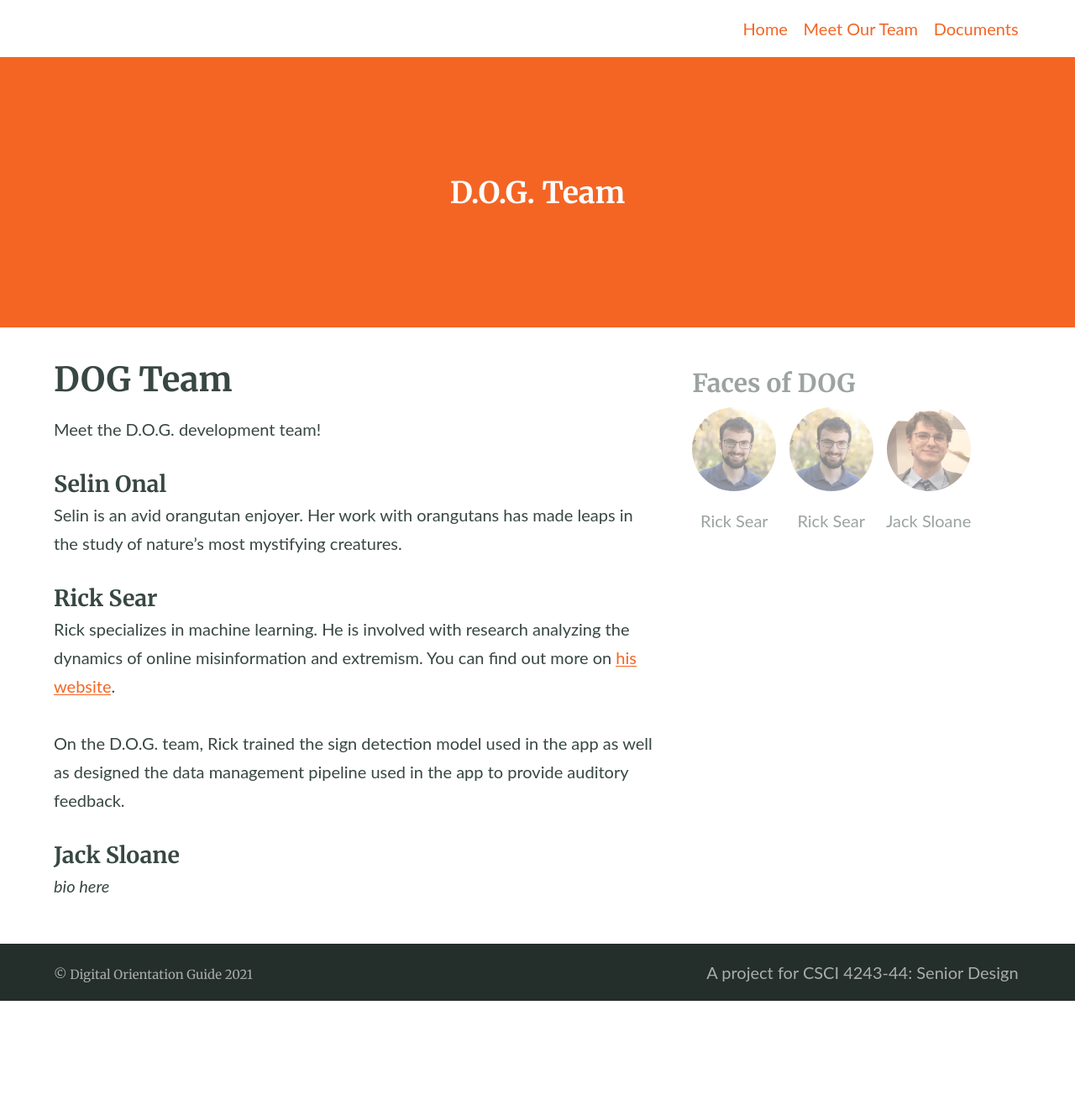
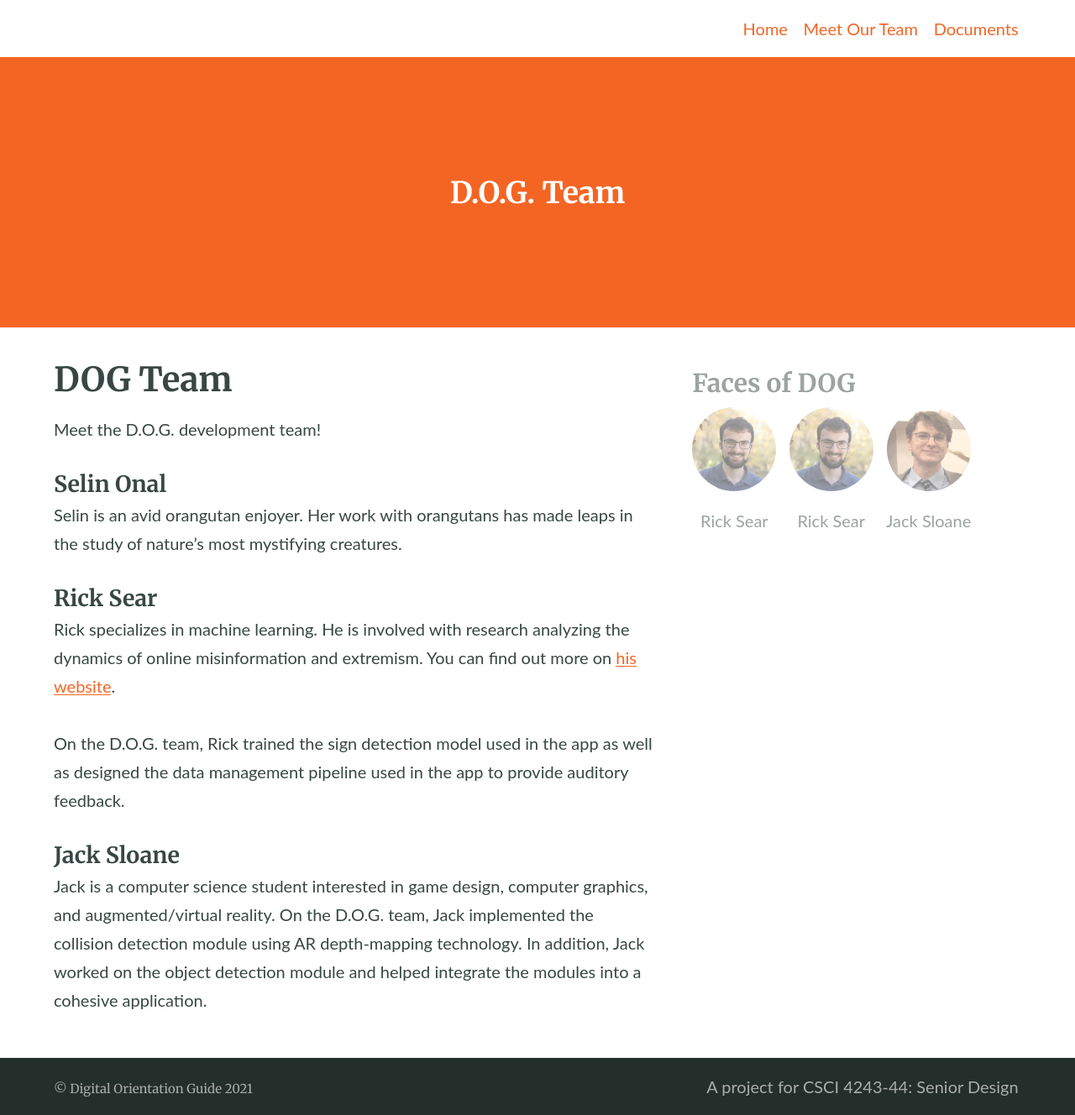
Before and after one commit to searri/project-dog, a Jekyll site: the page built from team.md, in a window 1280 px wide. Shown: the whole page at 84% size. Built offline with Jekyll 4.4.1, drawn with Linux system fonts in a browser that asks for light colours; before the commit the page ends 1192 px from its top, so only the background shows below that.

Commit message:
Update team.md

```diff
--- a/team.md
+++ b/team.md
@@ -21,4 +21,4 @@ On the D.O.G. team, Rick trained the sign detection model used in the app as wel
 
 #### Jack Sloane
 
-*bio here*
+Jack is a computer science student interested in game design, computer graphics, and augmented/virtual reality. On the D.O.G. team, Jack implemented the collision detection module using AR depth-mapping technology. In addition, Jack worked on the object detection module and helped integrate the modules into a cohesive application.
```
